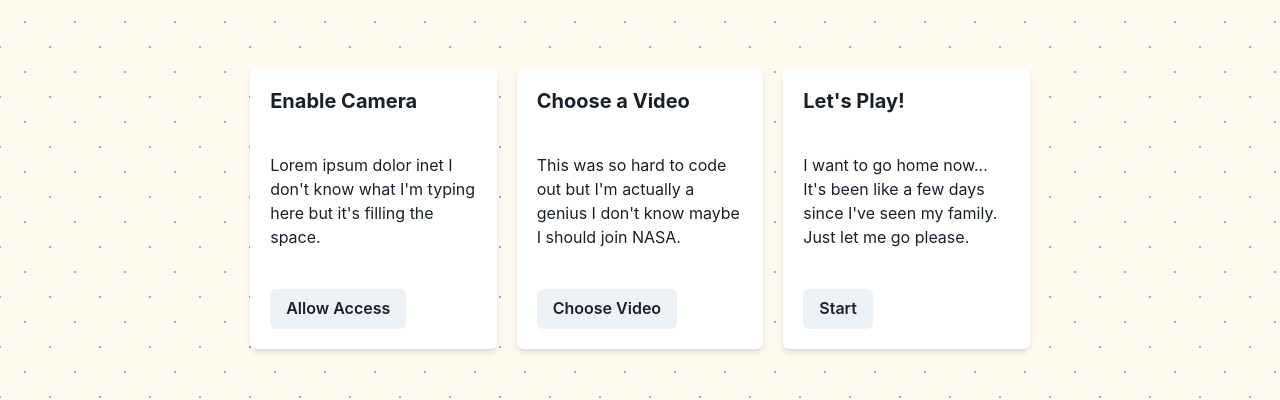
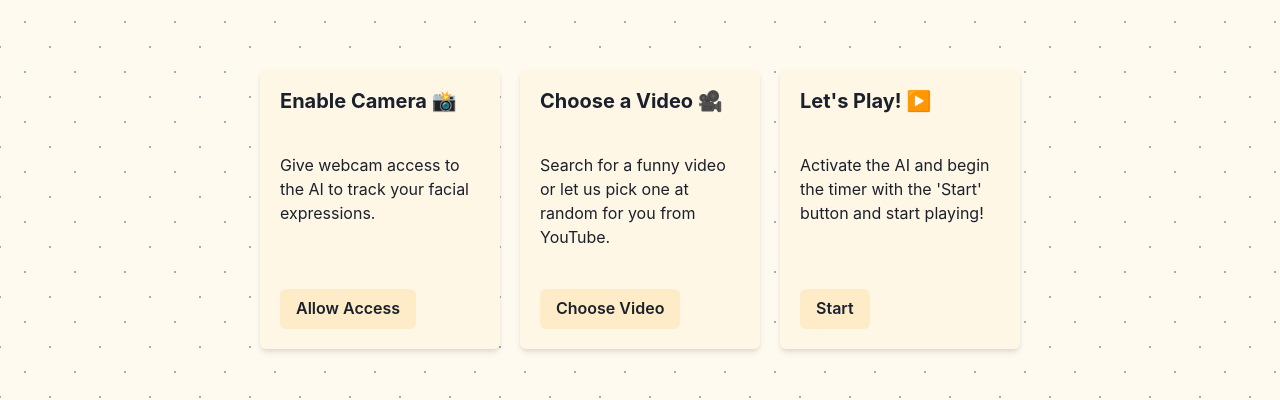
Before and after one commit to alostracco/Chuckle-Challenge, a Next.js app: page / in a window 1280 px wide. Shown: the part 953-1353 px from the top of the page. Built offline with nearby package versions, Linux system fonts and the light colour scheme.

Commit message:
Multiple color changes

```diff
--- a/src/components/HowTo.tsx
+++ b/src/components/HowTo.tsx
@@ -1,6 +1,10 @@
-import { SimpleGrid, Card, CardHeader, Heading, CardBody, CardFooter, Button, Text, Center, Stack } from "@chakra-ui/react";
+import { SimpleGrid, Card, CardHeader, Heading, CardBody, CardFooter, Button, Text, Center, Stack, Flex, useColorModeValue } from "@chakra-ui/react";
 
 const HowTo: React.FC = () => {
+
+    const CardBg = useColorModeValue('#fff7e6', 'gray.700');
+    const ButtonBg = useColorModeValue('orange.100', 'gray.600');
+
     const askForPermission = () => {
         navigator.mediaDevices.getUserMedia({ video: true });
     };
@@ -10,41 +14,41 @@ const HowTo: React.FC = () => {
             <Heading as='h1' size='2xl' fontWeight='extrabold'>
                 How To Play
             </Heading>
-            <SimpleGrid spacing={5} templateColumns='repeat(auto-fill, minmax(200px, 1fr))'>
-                <Card shadow='md'>
+            <Flex flexDirection='row' gap={5}>
+                <Card shadow='md' width='15rem' bg={CardBg}>
                     <CardHeader>
-                        <Heading size='md'>Enable Camera</Heading>
+                        <Heading size='md'>Enable Camera 📸</Heading>
                     </CardHeader>
                     <CardBody>
-                        <Text>Lorem ipsum dolor inet I don't know what I'm typing here but it's filling the space.</Text>
+                        <Text>Give webcam access to the AI to track your facial expressions.</Text>
                     </CardBody>
                     <CardFooter>
-                        <Button onClick={askForPermission}>Allow Access</Button>
+                        <Button onClick={askForPermission} bg={ButtonBg}>Allow Access</Button>
                     </CardFooter>
                 </Card>
-                <Card shadow='md'>
+                <Card shadow='md' width='15rem' bg={CardBg}>
                     <CardHeader>
-                        <Heading size='md'>Choose a Video</Heading>
+                        <Heading size='md'>Choose a Video 🎥</Heading>
                     </CardHeader>
                     <CardBody>
-                        <Text>This was so hard to code out but I'm actually a genius I don't know maybe I should join NASA.</Text>
+                        <Text>Search for a funny video or let us pick one at random for you from YouTube.</Text>
                     </CardBody>
                     <CardFooter>
-                        <Button>Choose Video</Button>
+                        <Button bg={ButtonBg}>Choose Video</Button>
                     </CardFooter>
                 </Card>
-                <Card shadow='md'>
+                <Card shadow='md' width='15rem' bg={CardBg}>
                     <CardHeader>
-                        <Heading size='md'>Let's Play!</Heading>
+                        <Heading size='md'>Let's Play! ▶️</Heading>
                     </CardHeader>
                     <CardBody>
-                        <Text>I want to go home now... It's been like a few days since I've seen my family. Just let me go please.</Text>
+                        <Text>Activate the AI and begin the timer with the 'Start' button and start playing!</Text>
                     </CardBody>
                     <CardFooter>
-                        <Button>Start</Button>
+                        <Button bg={ButtonBg}>Start</Button>
                     </CardFooter>
                 </Card>
-            </SimpleGrid>
+            </Flex>
         </Center>
     );
 };
--- a/src/styles/theme.ts
+++ b/src/styles/theme.ts
@@ -24,14 +24,7 @@ const styles = {
 };
 
 const components = {
-  Drawer: {
-    // setup light/dark mode component defaults
-    baseStyle: (props: StyleFunctionProps | Record<string, any>) => ({
-      dialog: {
-        bg: mode('white', '#141214')(props),
-      },
-    }),
-  },
+  // Style components here but idk why it doesn't work for me
 };
 
 const theme = extendTheme({
```
